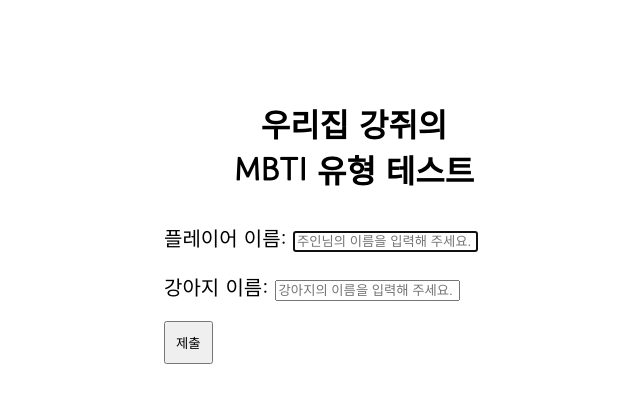
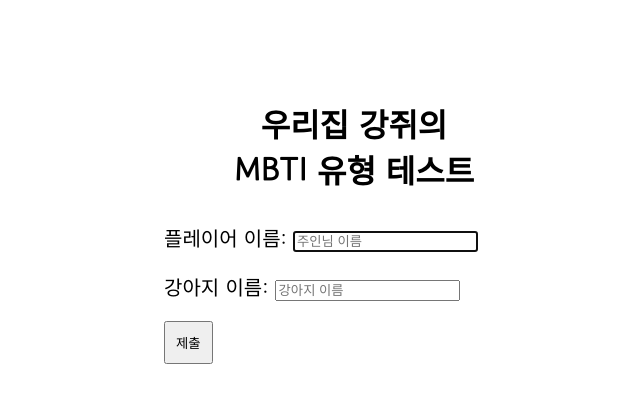
Before and after one commit to k391160334/web-frontend-practice, a Flask app: page / in a window 1280 px wide. Shown: the top 403 px of the page, without its empty margins (286-926 px from the left). Run offline with Flask 2, Linux system fonts and the light colour scheme.

Commit message:
index.html

```diff
--- a/templates/index.html
+++ b/templates/index.html
@@ -14,11 +14,11 @@
         <div class="margin" style="width:400px;">
             <div class="inputDiv">
                 <label for="userName">플레이어 이름:</label>
-                <input type="text" name="userName" placeholder="주인님의 이름을 입력해 주세요." autofocus required>
+                <input type="text" name="userName" placeholder="주인님 이름" autofocus required>
             </div>
             <div class="inputDiv">
                 <label for="dogName">강아지 이름:</label>
-                <input type="text" name="dogName" placeholder="강아지의 이름을 입력해 주세요." required>
+                <input type="text" name="dogName" placeholder="강아지 이름" required>
             </div>
             <div class="submitDiv">
                 <button class="" type="submit">제출</button>
```
